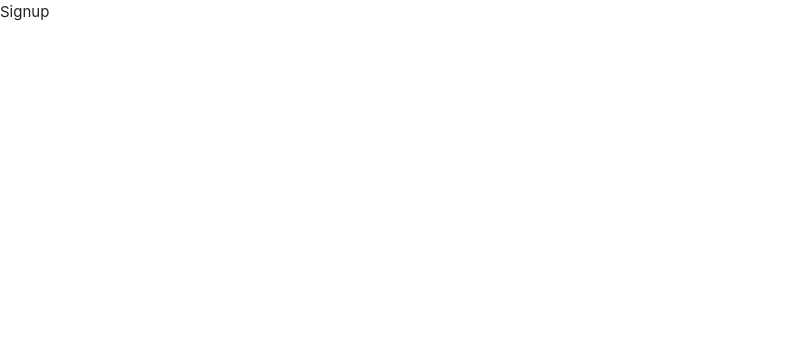
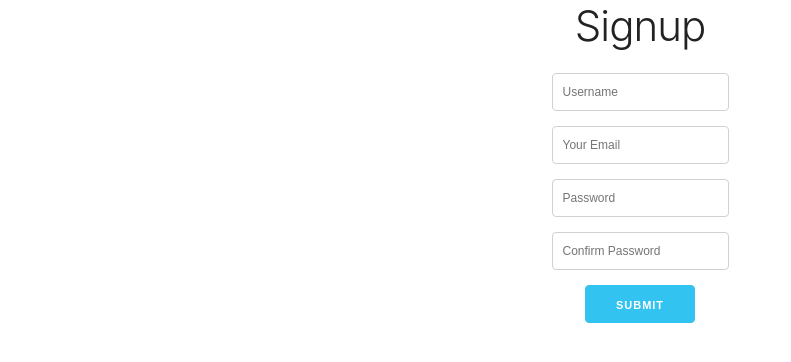
Before and after one commit to kaleido01/FullStack-React-Nodejs-Mongodb-GraphQl, a React (Create React App) app in the folder client/: page /signup in a window 1280 px wide. Shown: the top 362 px of the page, without its empty margins (0-791 px from the left). Built offline with nearby package versions, Linux system fonts and the light colour scheme.

Commit message:
基本的なフォームの作成

```diff
--- a/client/src/components/Auth/Signup.js
+++ b/client/src/components/Auth/Signup.js
@@ -2,7 +2,24 @@
 
 export class Signup extends Component {
 	render() {
-		return <div>Signup</div>;
+		return (
+			<div className="App">
+				<h2 className="App">Signup</h2>
+				<form className="form">
+					<input type="text" placeholder="Username" name="text" />
+					<input type="email" placeholder="Your Email" name="email" />
+					<input type="password" placeholder="Password" name="password" />
+					<input
+						type="password"
+						placeholder="Confirm Password"
+						name="passwordConfirmation"
+					/>
+					<button type="submit" className="button-primary">
+						Submit
+					</button>
+				</form>
+			</div>
+		);
 	}
 }
 
```
